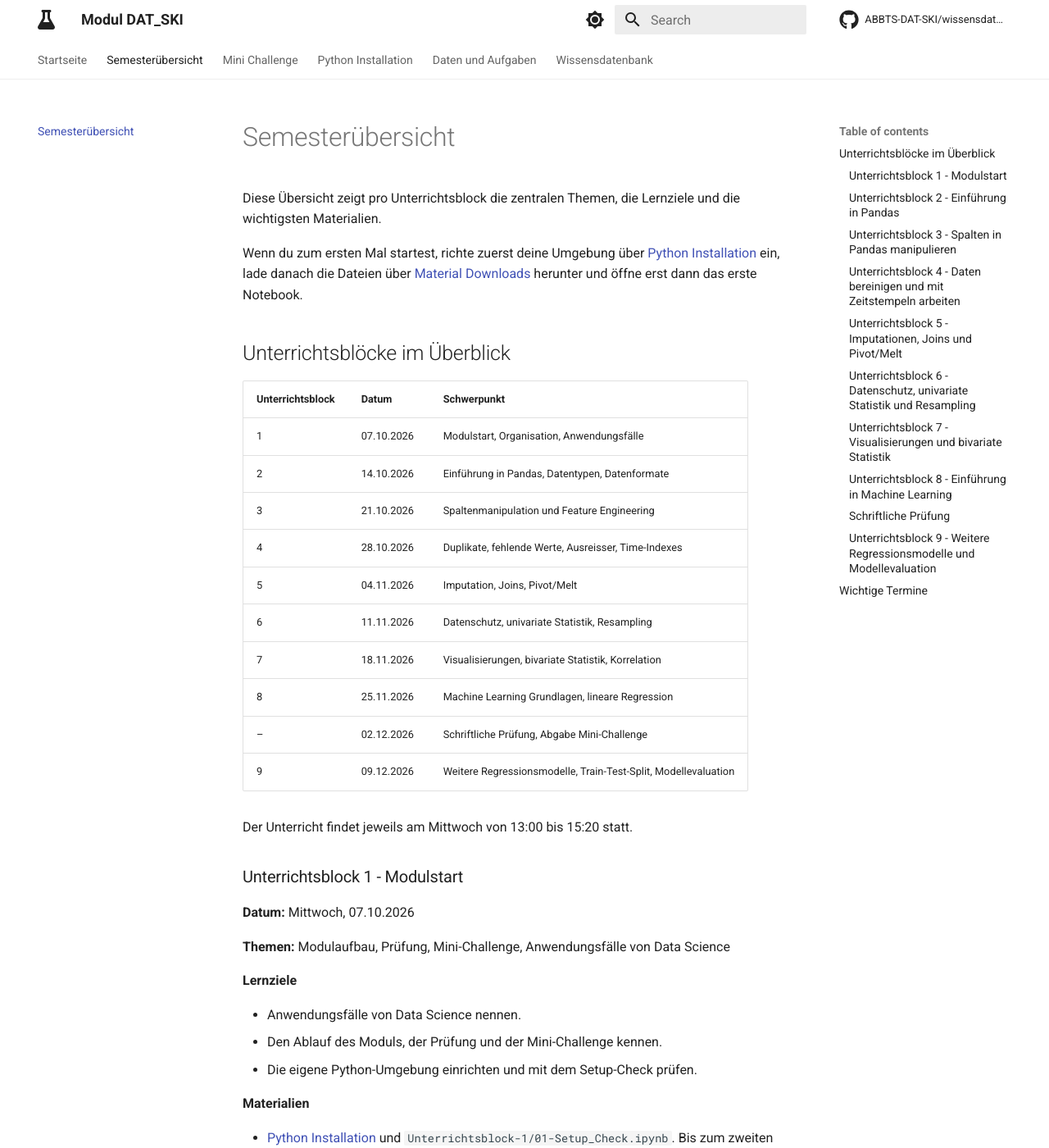
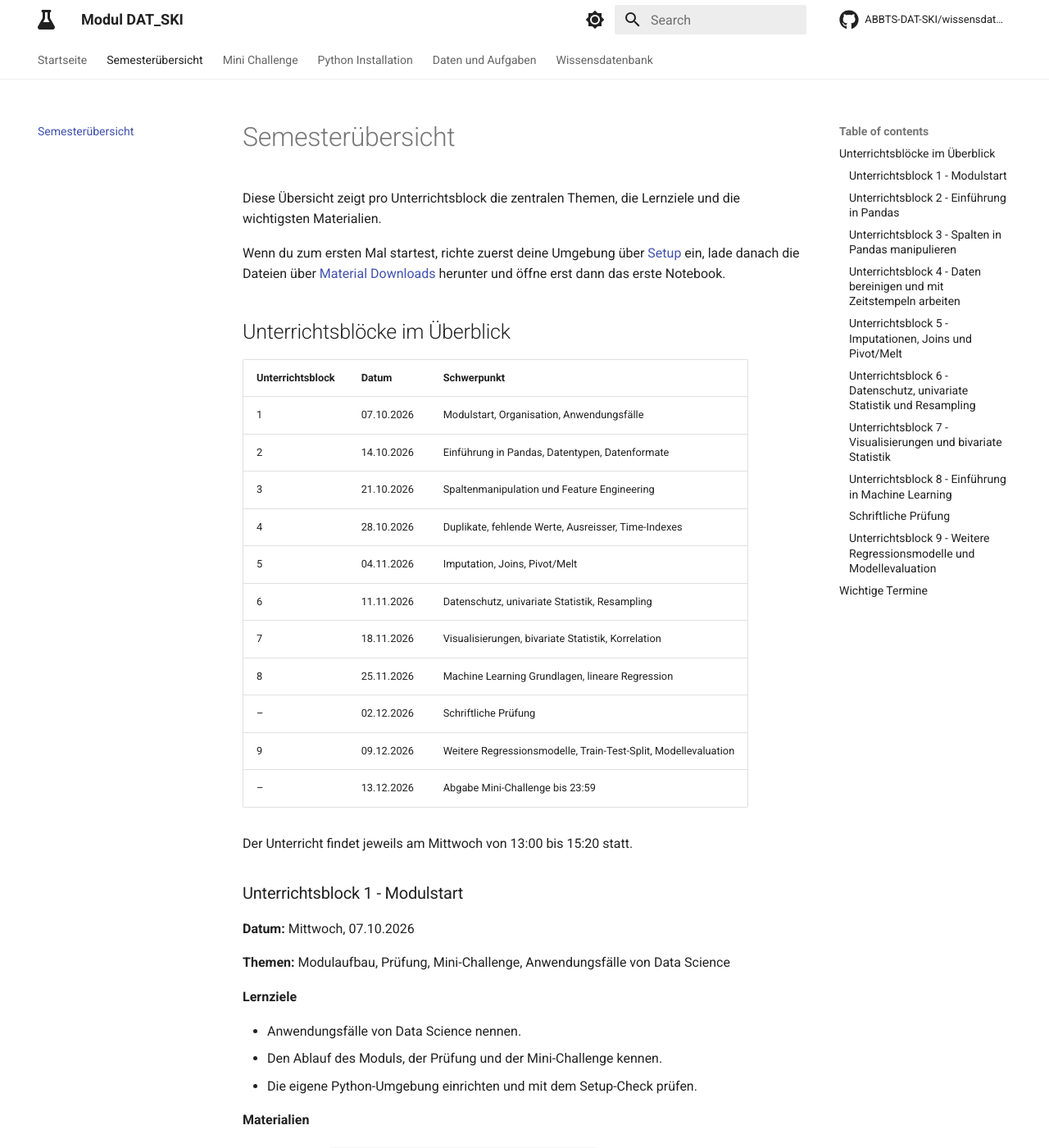
Before and after one commit to ABBTS-DAT-SKI/wissensdatenbank, an MkDocs documentation site: the page built from docs/semesteruebersicht.md, in a window 1280 px wide and 1400 px high. Shown: the whole window at 82% size. Built offline with MkDocs 1.6.1 and Material for MkDocs 9.7.7, drawn with Linux system fonts in a browser that asks for light colours; comment, search, counter and statistics services are not loaded; some of the changed text lies outside the part shown.

Commit message:
Mini-Challenge: Abgabe bis 13.12.2026, 23:59
Co-Authored-By: Claude Opus 5.5 <noreply@anthropic.com>

```diff
--- a/docs/semesteruebersicht.md
+++ b/docs/semesteruebersicht.md
@@ -2,7 +2,7 @@
 
 Diese Übersicht zeigt pro Unterrichtsblock die zentralen Themen, die Lernziele und die wichtigsten Materialien.
 
-Wenn du zum ersten Mal startest, richte zuerst deine Umgebung über [Python Installation](python_installation.md) ein, lade danach die Dateien über [Material Downloads](material_downloads.md) herunter und öffne erst dann das erste Notebook.
+Wenn du zum ersten Mal startest, richte zuerst deine Umgebung über [Setup](python_installation.md) ein, lade danach die Dateien über [Material Downloads](material_downloads.md) herunter und öffne erst dann das erste Notebook.
 
 ## Unterrichtsblöcke im Überblick
 
@@ -16,8 +16,9 @@ Wenn du zum ersten Mal startest, richte zuerst deine Umgebung über [Python Inst
 | 6 | 11.11.2026 | Datenschutz, univariate Statistik, Resampling |
 | 7 | 18.11.2026 | Visualisierungen, bivariate Statistik, Korrelation |
 | 8 | 25.11.2026 | Machine Learning Grundlagen, lineare Regression |
-| – | 02.12.2026 | Schriftliche Prüfung, Abgabe Mini-Challenge |
+| – | 02.12.2026 | Schriftliche Prüfung |
 | 9 | 09.12.2026 | Weitere Regressionsmodelle, Train-Test-Split, Modellevaluation |
+| – | 13.12.2026 | Abgabe Mini-Challenge bis 23:59 |
 
 Der Unterricht findet jeweils am Mittwoch von 13:00 bis 15:20 statt.
 
@@ -35,7 +36,7 @@ Der Unterricht findet jeweils am Mittwoch von 13:00 bis 15:20 statt.
 
 **Materialien**
 
-- [Python Installation](python_installation.md) und `Unterrichtsblock-1/01-Setup_Check.ipynb`. Bis zum zweiten Unterricht muss der Setup-Check «Alles bereit» melden.
+- [Setup](python_installation.md) und `Unterrichtsblock-1/01-Setup_Check.ipynb`. Bis zum zweiten Unterricht muss der Setup-Check «Alles bereit» melden.
 
 ### Unterrichtsblock 2 - Einführung in Pandas
 
@@ -53,7 +54,7 @@ Der Unterricht findet jeweils am Mittwoch von 13:00 bis 15:20 statt.
 
 **Materialien**
 
-- [Python Installation](python_installation.md)
+- [Setup](python_installation.md)
 - [Einführung in Pandas](data-engineering/introduction.md)
 - [Überblick über Datentypen](data-engineering/data_types.md)
 - [Datenformate](data-engineering/data_formats.md)
@@ -219,7 +220,7 @@ Die Prüfung SS2026 zeigt dir Aufgabentypen und Format. Es gibt keine Garantie,
 
 ## Wichtige Termine
 
-- Mini-Challenge: Abgabe in der Woche der schriftlichen Prüfung.
+- Mini-Challenge: Abgabe bis Sonntag, 13. Dezember 2026, 23:59.
 - Schriftliche Prüfung: Mittwoch, 2. Dezember 2026.
 - Erlaubtes Hilfsmittel an der Prüfung: ein Spick, maximal ein A4-Blatt beidseitig. Den [offiziellen Spick](downloads/DAT-SKI_Spick.pdf) kannst du direkt ausdrucken oder als Vorlage für einen eigenen verwenden.
 - Zur Vorbereitung: [Prüfung SS2026](downloads/DAT-SKI_Pruefung_SS2026.pdf) als Referenz. Deine Prüfung kann anders aufgebaut und anders schwierig sein.
```
Also changed, not shown: docs/mini_challenge.md (+1 -1 lines).
